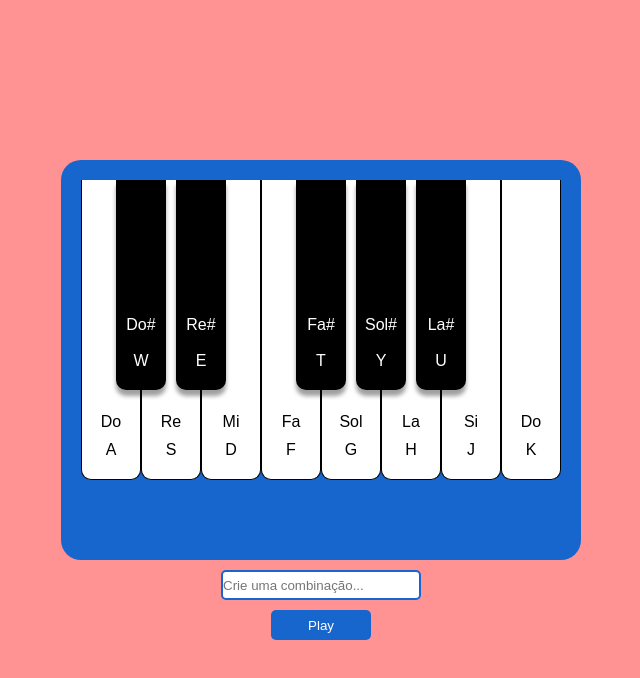
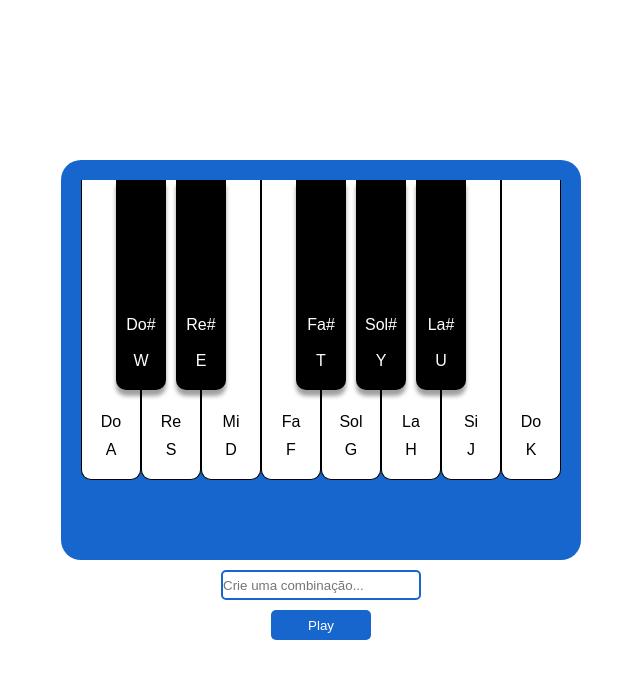
Before and after one commit to EliaxZen/Piano-funcional-com-JS, a plain HTML site: page index.html in a window 1280 px wide. Shown: the whole page, without its empty margins (319-959 px from the left). Drawn offline with Linux system fonts and the light colour scheme.

Commit message:
Update style.css

```diff
--- a/style.css
+++ b/style.css
@@ -8,7 +8,6 @@
 }
 
 body {
-  background-color: rgba(255, 0, 0, 0.427);
   width: 100%;
   height: 100vh;
   display: flex;
```
